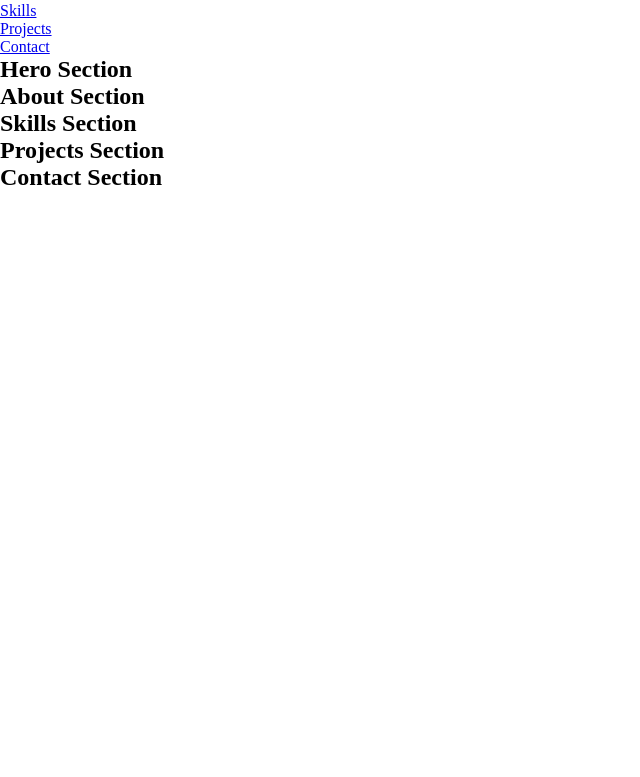
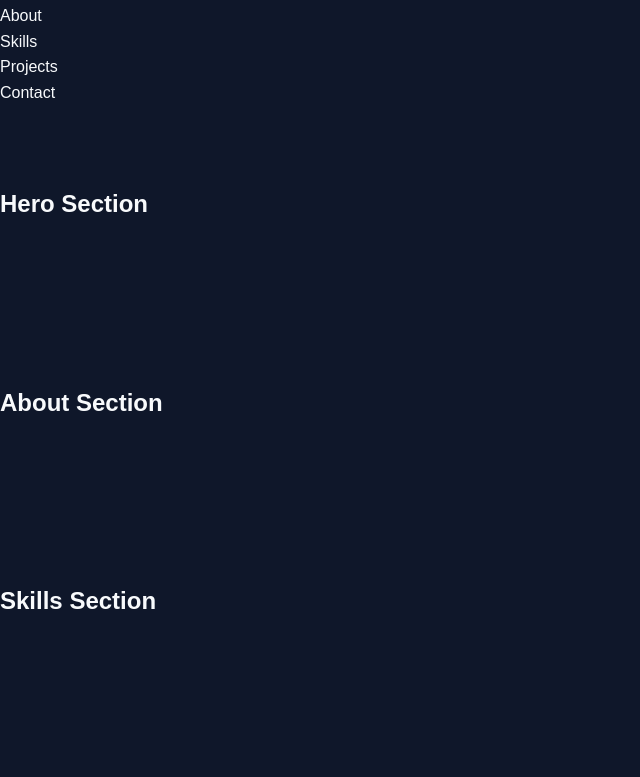
Before and after one commit to Adarsh-works/personal-landing-page, a plain HTML site: page index.html in a window 1280 px wide. Shown: the part 61-838 px from the top of the page, without its empty margins (0-640 px from the left). Before the commit the page ends 800 px from the top, so only its background shows below. Drawn offline with Linux system fonts and the light colour scheme.

Commit message:
Added foundational global styles

```diff
--- a/styles/base.css
+++ b/styles/base.css
@@ -3,3 +3,31 @@
     margin: 0;
     box-sizing: border-box;
 }
+html{
+    scroll-behavior: smooth;
+}
+body{
+    font-family: Arial, sans-serif;
+    background-color: #0f172a;
+    color: #f8fafc;
+    line-height: 1.6;
+}
+a{
+    text-decoration: none;
+    color: inherit;
+}
+ul{
+    list-style: none;
+}
+img{
+    max-width: 100%;
+    display: block;
+}
+.container{
+    width:90%;
+    max-width: 1220px;
+    margin: 0 auto;
+}
+section{
+    padding: 80px 0;
+}
```
